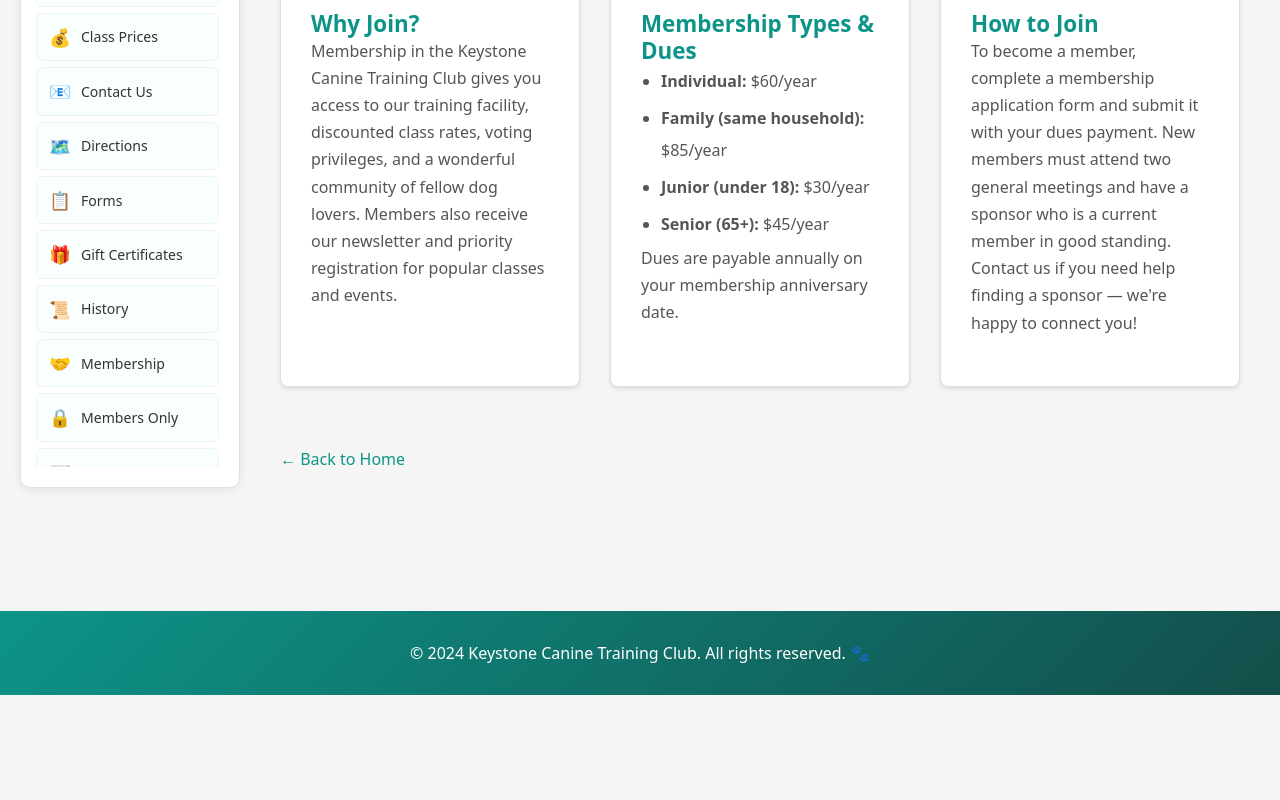
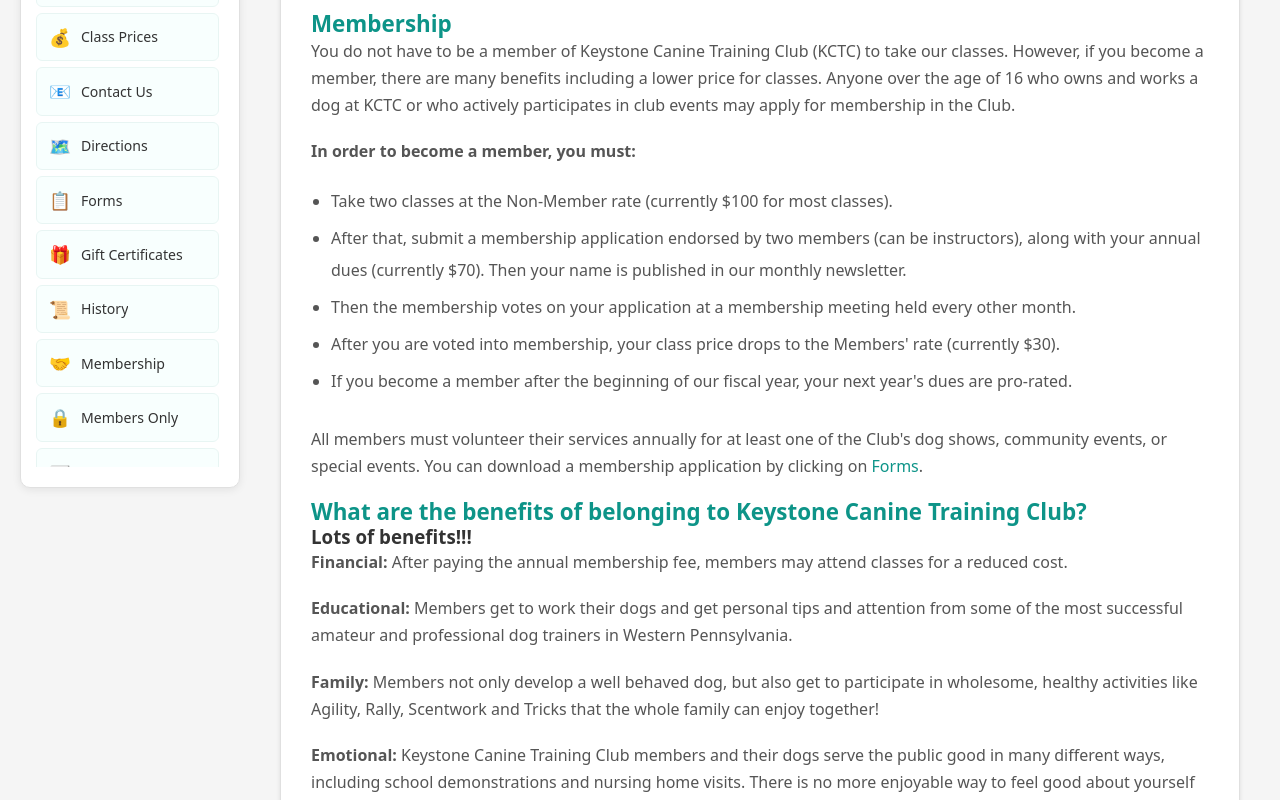
Before and after one commit to gearhartjj1/newDogClubSite, a React (Vite) app: page /membership in a window 1280 px wide. Shown: the part 360-1160 px from the top of the page. Before the commit the page ends 1055 px from the top, so only its background shows below. Built offline with nearby package versions, Linux system fonts and the light colour scheme; no server answers.

Commit message:
update membership page

```diff
--- a/src/pages/Membership.tsx
+++ b/src/pages/Membership.tsx
@@ -9,35 +9,46 @@
         <p>Join our community of dog enthusiasts</p>
       </section>
 
-      <section className={styles.content}>
+      <section className={styles.contentStacked}>
         <div className={styles.card}>
-          <h2>Why Join?</h2>
+          <h2>Membership</h2>
+
           <p>
-            Membership in the Keystone Canine Training Club gives you access to our training
-            facility, discounted class rates, voting privileges, and a wonderful community
-            of fellow dog lovers. Members also receive our newsletter and priority
-            registration for popular classes and events.
+            You do not have to be a member of Keystone Canine Training Club (KCTC) to take our classes. However, if you become a member, there are many benefits including a lower price for classes. Anyone over the age of 16 who owns and works a dog at KCTC or who actively participates in club events may apply for membership in the Club.
           </p>
-        </div>
 
-        <div className={styles.card}>
-          <h2>Membership Types & Dues</h2>
+          <p><strong>In order to become a member, you must:</strong></p>
+
           <ul>
-            <li><strong>Individual:</strong> $60/year</li>
-            <li><strong>Family (same household):</strong> $85/year</li>
-            <li><strong>Junior (under 18):</strong> $30/year</li>
-            <li><strong>Senior (65+):</strong> $45/year</li>
+            <li>Take two classes at the Non-Member rate (currently $100 for most classes).</li>
+            <li>After that, submit a membership application endorsed by two members (can be instructors), along with your annual dues (currently $70). Then your name is published in our monthly newsletter.</li>
+            <li>Then the membership votes on your application at a membership meeting held every other month.</li>
+            <li>After you are voted into membership, your class price drops to the Members' rate (currently $30).</li>
+            <li>If you become a member after the beginning of our fiscal year, your next year's dues are pro-rated.</li>
           </ul>
-          <p>Dues are payable annually on your membership anniversary date.</p>
-        </div>
+          <br/>
+          <p>
+            All members must volunteer their services annually for at least one of the Club's dog shows, community events, or special events. You can download a membership application by clicking on <Link to="/forms">Forms</Link>.
+          </p>
 
-        <div className={styles.card}>
-          <h2>How to Join</h2>
+          <h2>What are the benefits of belonging to Keystone Canine Training Club?</h2>
+
+          <h3><strong>Lots of benefits!!!</strong></h3>
+
           <p>
-            To become a member, complete a membership application form and submit it with
-            your dues payment. New members must attend two general meetings and have a
-            sponsor who is a current member in good standing. Contact us if you need help
-            finding a sponsor — we're happy to connect you!
+            <strong>Financial:</strong> After paying the annual membership fee, members may attend classes for a reduced cost.
+          </p>
+
+          <p>
+            <strong>Educational:</strong> Members get to work their dogs and get personal tips and attention from some of the most successful amateur and professional dog trainers in Western Pennsylvania.
+          </p>
+
+          <p>
+            <strong>Family:</strong> Members not only develop a well behaved dog, but also get to participate in wholesome, healthy activities like Agility, Rally, Scentwork and Tricks that the whole family can enjoy together!
+          </p>
+
+          <p>
+            <strong>Emotional:</strong> Keystone Canine Training Club members and their dogs serve the public good in many different ways, including school demonstrations and nursing home visits. There is no more enjoyable way to feel good about yourself and give back to the community at the same time!
           </p>
         </div>
       </section>
```
